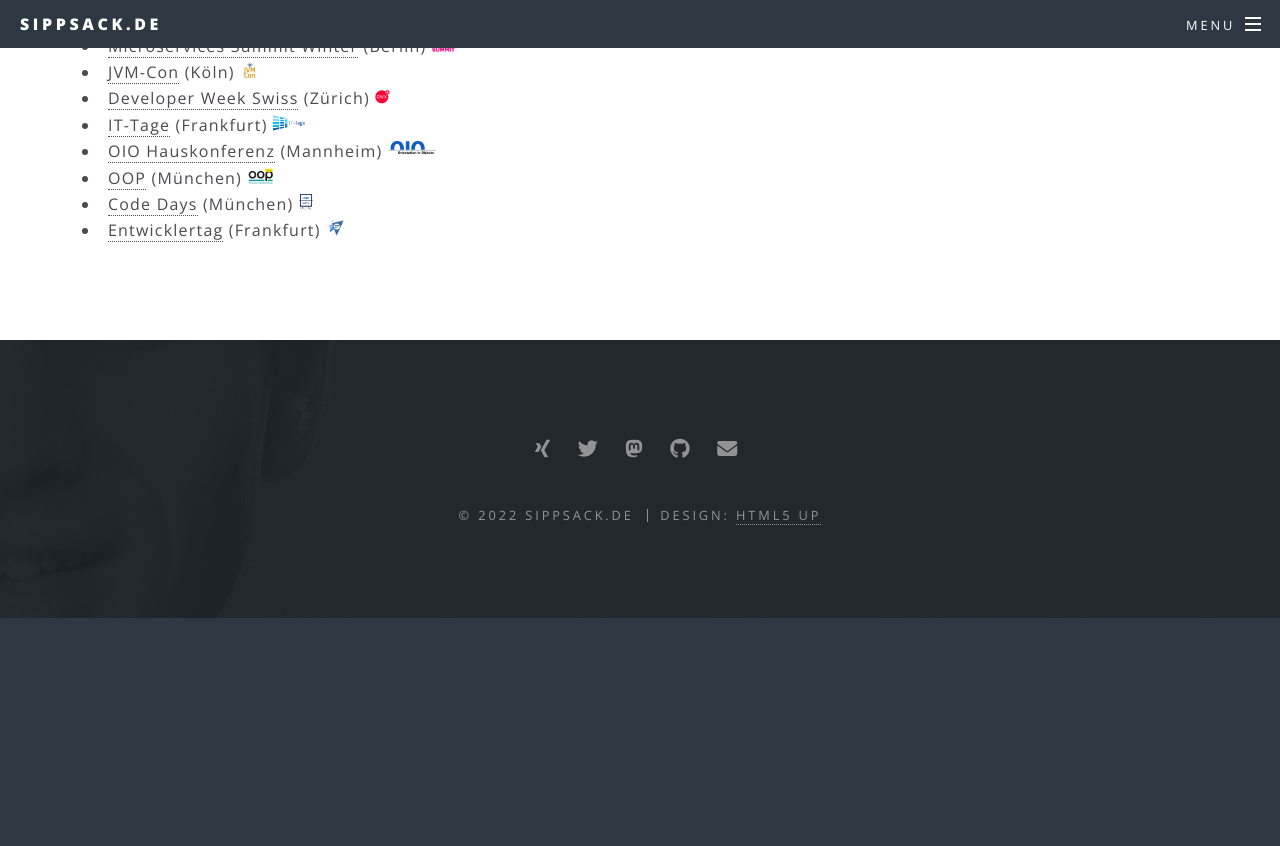
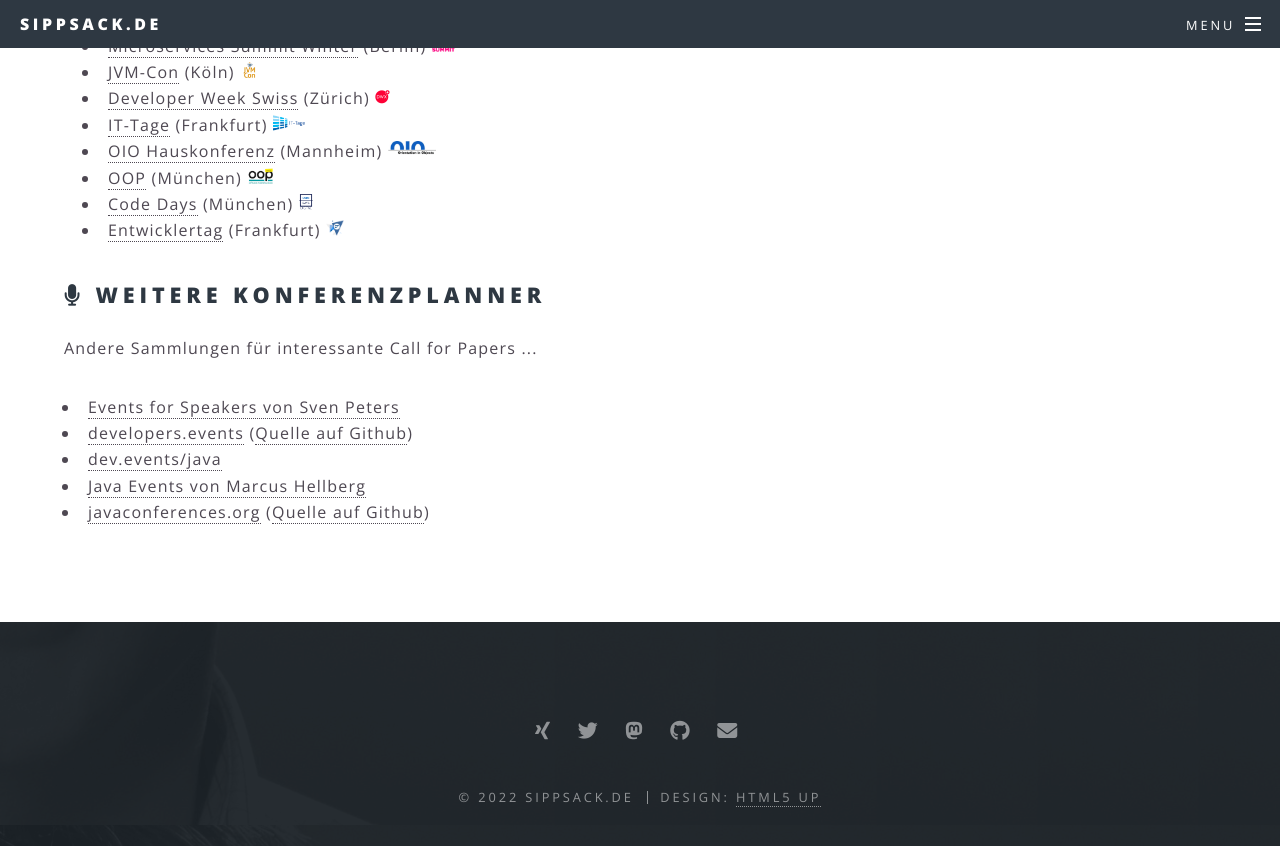
Before and after one commit to sippsack/sippsack.github.io, a Jekyll site: the page built from cfps.md, in a window 1280 px wide and 900 px high, scrolled down 11925 px. Shown: the top 846 px of the window. Built offline with Jekyll 4.4.1, drawn with Linux system fonts in a browser that asks for light colours; before the commit the page ends 12543 px from its top, so only the background shows below that; some of the changed text lies outside the part shown.

Commit message:
added external conference planner

```diff
--- a/cfps.html
+++ b/_layouts/cfps.html
@@ -1,12 +1,10 @@
 ---
 layout: page
-title: Einreichungen bei Konferenzen
-description: Status der CfPs und meine besuchten Konferenzen
-permalink: /cfps/
 ---
 
-<p><a href="#cfps" class="more scrolly">Aktuelle Einreichungen |
-<a href="#conferences" class="more scrolly">Alle Konferenzen</a></p>
+<p><a href="#cfps" class="more scrolly">Aktuelle Einreichungen</a> |
+<a href="#conferences" class="more scrolly">Alle meine Konferenzen</a> |
+<a href="#other-conferences" class="more scrolly">Andere Konferenzplanner</a></p>
 
 <h2 id="cfps"><i class="fa fa-bullhorn" aria-hidden="true"></i> Einreichungen</h2>
 
@@ -57,3 +55,8 @@
 </ul>
 </div>
 {% endfor %}
+
+<h2 id="other-conferences"><i class="fa fa-microphone" aria-hidden="true"></i> Weitere Konferenzplanner</h2>
+<p>Andere Sammlungen für interessante Call for Papers ...</p>
+
+{{content}}
--- /dev/null
+++ b/cfps.md
@@ -0,0 +1,12 @@
+---
+layout: cfps
+title: Einreichungen bei Konferenzen
+description: Status der CfPs und meine besuchten Konferenzen
+permalink: /cfps/
+---
+
+* [Events for Speakers von Sven Peters](https://trello.com/b/I263Hm5u/events-for-speaker)
+* [developers.events](https://developers.events/) ([Quelle auf Github](https://github.com/scraly/developers-conferences-agenda))
+* [dev.events/java](https://dev.events/java)
+* [Java Events von Marcus Hellberg](https://java-events.dev/)
+* [javaconferences.org](https://javaconferences.org/) ([Quelle auf Github](https://github.com/javaconferences/javaconferences.github.io))
```
